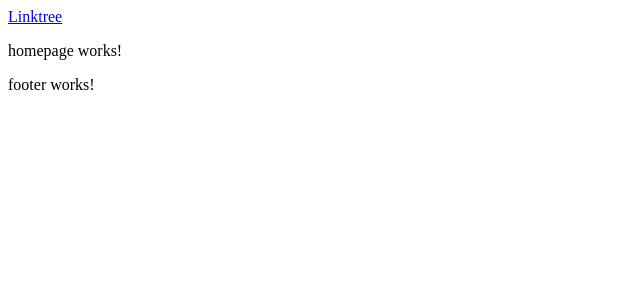
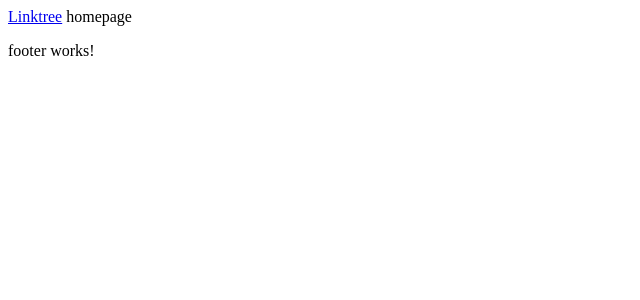
Before and after one commit to Lothrazar/Lothrazar.net, an Angular app in the folder angularsrc/: page /home in a window 1280 px wide. Shown: the top 300 px of the page, without its empty margins (0-640 px from the left). Built offline with nearby package versions, Linux system fonts and the light colour scheme.

Commit message:
footer subpages

```diff
--- a/angularsrc/src/app/app.component.html
+++ b/angularsrc/src/app/app.component.html
@@ -1,6 +1,2 @@
-<app-header></app-header>
 
 <router-outlet></router-outlet>
-
-
-<app-footer></app-footer>
--- a/angularsrc/src/app/components/homepage/homepage.component.html
+++ b/angularsrc/src/app/components/homepage/homepage.component.html
@@ -1,3 +1,5 @@
-<p>
-  homepage works!
-</p>
+<app-header></app-header>
+
+homepage
+
+<app-footer></app-footer>
--- a/angularsrc/src/app/components/page-not-found/page-not-found.component.css
+++ b/angularsrc/src/app/components/page-not-found/page-not-found.component.css
@@ -0,0 +1,3 @@
+p {
+  font-weight: bold;
+}
--- a/angularsrc/src/app/components/page-not-found/page-not-found.component.html
+++ b/angularsrc/src/app/components/page-not-found/page-not-found.component.html
@@ -1,3 +1,3 @@
 <p>
-  page-not-found works!
+  Page not found
 </p>
```
